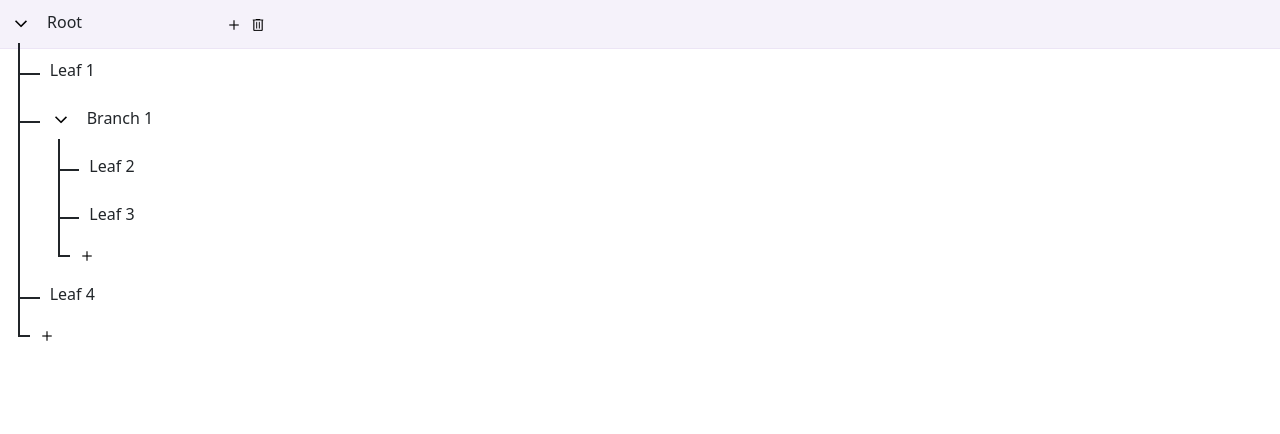
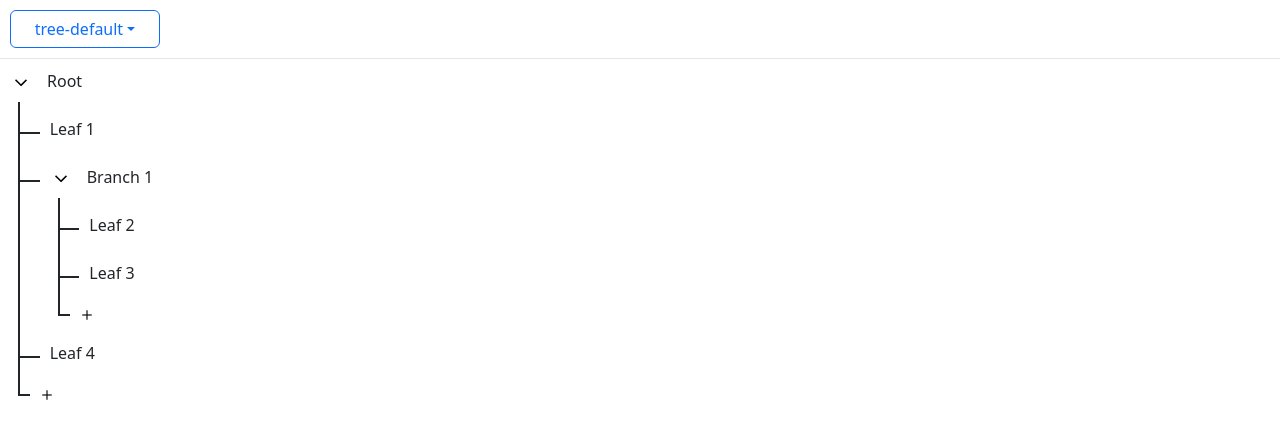
Before and after one commit to david-fager/enhanced-list-tree, an Angular app: page / in a window 1280 px wide. Shown: the top 434 px of the page. Built offline with nearby package versions, Linux system fonts and the light colour scheme.

Commit message:
Begun the dropdown of multiple trees

```diff
--- a/src/app/app.component.html
+++ b/src/app/app.component.html
@@ -1 +1,10 @@
-<app-node></app-node>
+<div class="d-flex flex-row" [style.padding]="'10px'">
+  <div ngbDropdown container="body" [style.width]="'150px'">
+    <button ngbDropdownToggle type="button" class="btn btn-outline-primary w-100">{{selectedKey}}</button>
+    <div ngbDropdownMenu>
+      <button ngbDropdownItem *ngFor="let key of localKeys" (click)="selectedKey = key">{{key}}</button>
+    </div>
+  </div>
+</div>
+<div class="divider"></div>
+<app-node [localKey]="selectedKey"></app-node>
--- a/src/app/app.component.ts
+++ b/src/app/app.component.ts
@@ -1,4 +1,5 @@
 import { Component } from '@angular/core';
+import {defaultData} from "./data/default-data";
 
 @Component({
   selector: 'app-root',
@@ -6,4 +7,15 @@ import { Component } from '@angular/core';
   styleUrls: ['./app.component.css']
 })
 export class AppComponent {
+  localKeys: string[] = ["tree-default"]
+  selectedKey: string = this.localKeys[0];
+
+  constructor() {
+    const keys = localStorage.getItem("keys");
+    if (keys) this.localKeys = JSON.parse(keys);
+    else {
+      localStorage.setItem(this.localKeys[0], JSON.stringify(defaultData));
+      localStorage.setItem("keys", JSON.stringify(this.localKeys));
+    }
+  }
 }
--- a/src/app/node/node.component.html
+++ b/src/app/node/node.component.html
@@ -1,4 +1,6 @@
-<ng-container *ngTemplateOutlet="nodeTemp; context:{node:nodeTreeRoot}"></ng-container>
+<div *ngIf="nodeTreeRoot && nodeTreeRoot.id">
+  <ng-container *ngTemplateOutlet="nodeTemp; context:{node:nodeTreeRoot}"></ng-container>
+</div>
 
 <!-- template for all nodes -->
 <ng-template #nodeTemp let-node="node" let-itemClass>
--- a/src/app/node/node.component.ts
+++ b/src/app/node/node.component.ts
@@ -1,10 +1,9 @@
-import {Component, HostListener, Inject} from "@angular/core";
+import {Component, HostListener, Inject, Input} from "@angular/core";
 import {DOCUMENT} from "@angular/common";
 import {CdkDragDrop, CdkDragMove} from "@angular/cdk/drag-drop";
 import * as uuid from 'uuid';
 import {NodeData} from "../data/node-data";
 import {DropData, Placement} from "../data/drop-data";
-import {defaultData} from "../data/default-data";
 import {debounceTime, Subject, Subscription} from "rxjs";
 import {Key} from "../data/enums";
 
@@ -14,6 +13,9 @@ import {Key} from "../data/enums";
   styleUrls: ['./node.component.css']
 })
 export class NodeComponent {
+  @Input()
+  localKey?: string;
+
   nodeTreeRoot: NodeData = new NodeData("");
   shownNodes: NodeData[] = [];
 
@@ -47,16 +49,22 @@ export class NodeComponent {
 
 
   constructor(@Inject(DOCUMENT) private document: Document) {
-    const local = localStorage.getItem("key");
-    this.nodeTreeRoot = local ? JSON.parse(local) : defaultData;
-    if (!local) this.saveChanges();
-
-    this.updateShownNodesList();
   }
 
   ngOnInit() {
     this.subscription = this.moveItemBounce.pipe(debounceTime(10))
       .subscribe((value: CdkDragMove<string>) => this.dragMoved(value));
+
+    try {
+      const key = this.localKey!;
+      const storedRaw = localStorage.getItem(key)!;
+      const storedParsed = JSON.parse(storedRaw);
+      if (storedParsed) this.nodeTreeRoot = storedParsed;
+    } catch (e) {
+      this.nodeTreeRoot = new NodeData("");
+    }
+
+    this.updateShownNodesList();
   }
 
   ngOnDestory() {
@@ -65,7 +73,7 @@ export class NodeComponent {
 
 
   saveChanges(skipUpdate = false) {
-    localStorage.setItem("key", JSON.stringify(this.nodeTreeRoot));
+    localStorage.setItem(this.localKey!, JSON.stringify(this.nodeTreeRoot));
     if (!skipUpdate) this.updateShownNodesList();
   }
 
@@ -126,7 +134,7 @@ export class NodeComponent {
           if (prevNodeIndex > 0) this.onEditContent(this.shownNodes[prevNodeIndex]);
         } else this.onEditContent(node, contentIndex - 1);
       }
-      if (event.action === Key.Enter || event.action === Key.Escape) {
+      if (event.action === Key.Enter) {
         if (!node.content[contentIndex] && !node.content.length) {
           this.editingIndex = undefined;
           this.onSelectNode(node, -1);
--- a/src/styles.css
+++ b/src/styles.css
@@ -39,3 +39,8 @@
 .danger:hover {
   background-color: rgba(255, 65, 65, 0.3);
 }
+
+.divider {
+  width: 100%;
+  border-bottom: rgba(0, 0, 0, 0.1) 1px solid;
+}
```
